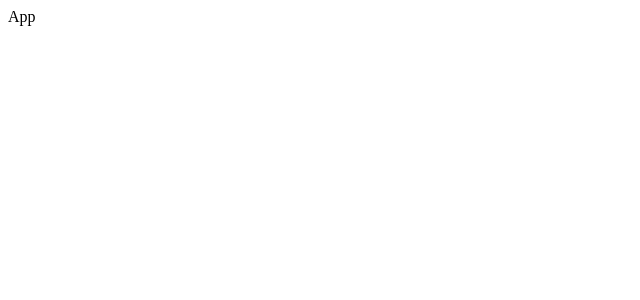
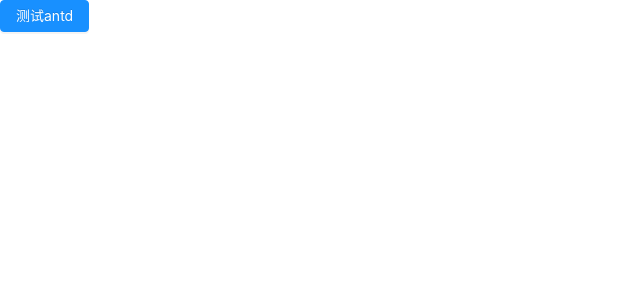
Before and after one commit to zhangmuliang/react-admin_client, a React (Create React App) app: page / in a window 1280 px wide. Shown: the top 300 px of the page, without its empty margins (0-640 px from the left). Built offline with nearby package versions, Linux system fonts and the light colour scheme.

Commit message:
引入antd以及按需打包

```diff
--- /dev/null
+++ b/config-overrides.js
@@ -0,0 +1,18 @@
+const { override, fixBabelImports, addLessLoader } = require('customize-cra');
+
+module.exports = override(
+    // 针对antd实现按需打包，使用babel-plugin-import根据import打包
+    fixBabelImports('import', {
+        libraryName: 'antd',
+        libraryDirectory: 'es',
+        style: true, // 自动打包相关样式
+    }),
+    addLessLoader({
+        lessOptions: {
+            modifyVars: {
+                '@primary-color': '#1DA57A'
+            },
+            javascriptEnabled: true,
+        },
+    }),
+);
--- a/src/App.js
+++ b/src/App.js
@@ -1,8 +1,12 @@
 // 应用的根组件
 import React, { Component } from "react";
+import { message, Button } from 'antd';
 
 export default class App extends Component {
-    render(){
-        return <div>App</div>
+    handleClick = () => {
+        message.success('成功啦');
+    }
+    render() {
+        return <Button type="primary" onClick={this.handleClick}>测试antd</Button>;
     }
 }
```
Also changed, not shown: package.json (+9 -3 lines), src/index.js (+4 -3 lines), 2 other files (tests, documents, lock files or other folders).
